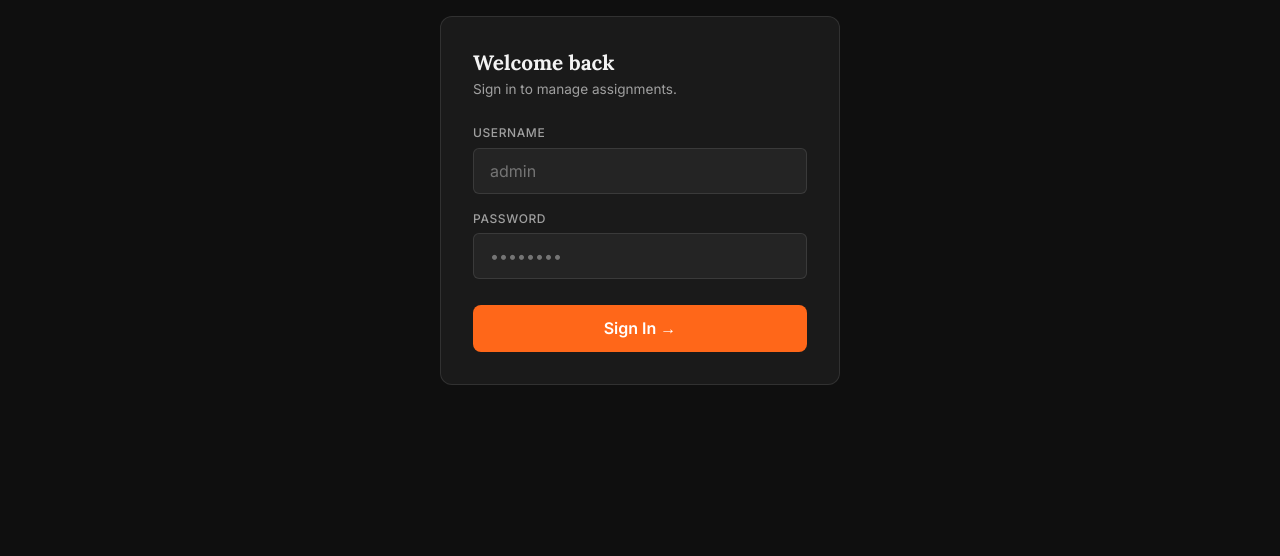
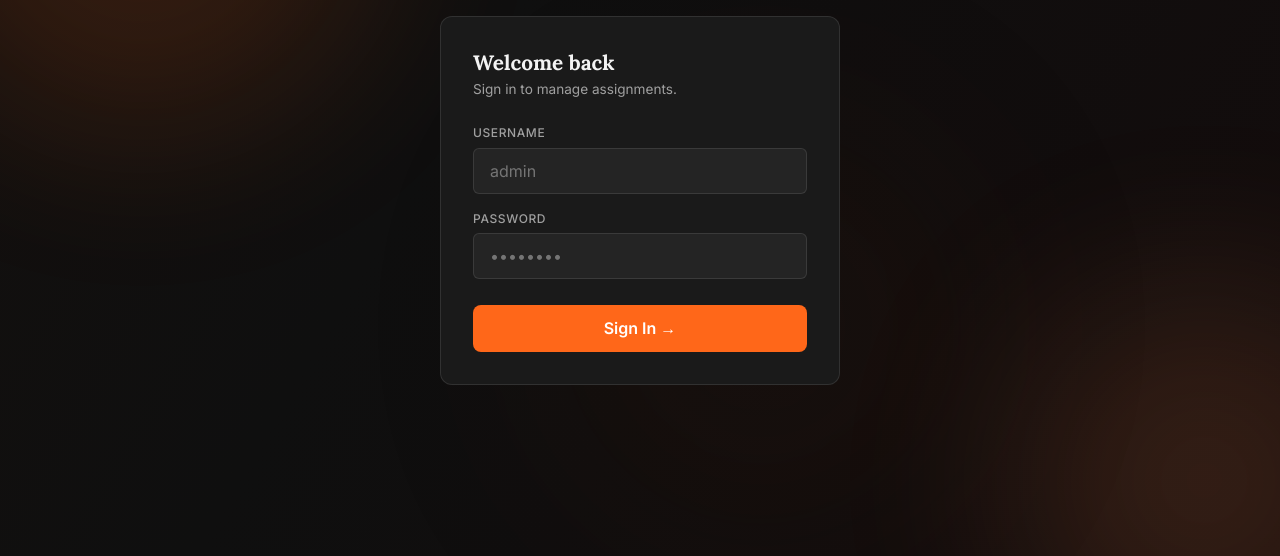
Before and after one commit to SherlockHolmes1249/Website-for-assignment, a website: page public/admin/index.html in a window 1280 px wide. Shown: the part 244-800 px from the top of the page. Drawn offline with nearby package versions, Linux system fonts and the light colour scheme.

Commit message:
Add files via upload

```diff
--- a/public/admin/index.html
+++ b/public/admin/index.html
@@ -16,14 +16,14 @@
       --success: #34d399; --warning: #fbbf24; --danger: #f87171;
       --sidebar-w: 240px;
     }
-    body { background: var(--bg); color: var(--text); font-family: 'Inter', sans-serif; min-height: 100vh; overflow-x: hidden; position: relative; }
+    body { background: transparent; color: var(--text); font-family: 'Inter', sans-serif; min-height: 100vh; overflow-x: hidden; position: relative; }
     body::before {
-      content: ''; position: fixed; inset: 0; pointer-events: none; z-index: 0;
+      content: ''; position: fixed; inset: 0; pointer-events: none; z-index: -1;
       background: linear-gradient(120deg, #0f0f0f, #1a110d, #0f0f0f, #150a0a);
       background-size: 300% 300%;
       animation: gradientShift 15s ease infinite;
     }
-    .bg-blobs { position: fixed; inset: 0; z-index: 0; pointer-events: none; overflow: hidden; }
+    .bg-blobs { position: fixed; inset: 0; z-index: -1; pointer-events: none; overflow: hidden; }
     .bg-blob { position: absolute; filter: blur(90px); opacity: 0.15; border-radius: 50%; animation: floatBlob 20s infinite alternate ease-in-out; }
     .bg-blob.one { width: 450px; height: 450px; background: var(--accent); top: -100px; left: -100px; animation-duration: 25s; }
     .bg-blob.two { width: 350px; height: 350px; background: var(--accent2); bottom: -50px; right: -50px; animation-duration: 22s; animation-delay: -5s; }
@@ -32,7 +32,7 @@
     @keyframes floatBlob { 0% { transform: translate(0, 0) scale(1); } 50% { transform: translate(50px, 50px) scale(1.1); } 100% { transform: translate(-30px, 80px) scale(0.9); } }
 
     /* LOGIN */
-    #login-screen { min-height: 100vh; display: flex; align-items: center; justify-content: center; background: var(--bg); position: relative; padding: 1.5rem; }
+    #login-screen { min-height: 100vh; display: flex; align-items: center; justify-content: center; background: transparent; position: relative; padding: 1.5rem; }
 
     .login-box { position: relative; z-index: 1; width: 100%; max-width: 400px; }
     .login-logo { text-align: center; margin-bottom: 2rem; }
@@ -76,7 +76,7 @@
     .btn-logout:hover { border-color: var(--danger); color: var(--danger); }
 
     /* MAIN */
-    .main { min-height: 100vh; background: var(--bg); }
+    .main { min-height: 100vh; background: transparent; }
     @media (min-width: 768px) { .main { margin-left: var(--sidebar-w); } }
 
     .topbar { display: flex; align-items: center; justify-content: space-between; padding: 0.9rem 1.2rem; border-bottom: 1px solid var(--border); background: rgba(7,7,14,0.85); backdrop-filter: blur(12px); position: sticky; top: 0; z-index: 40; gap: 0.8rem; }
```
Also changed, not shown: public/index.html (+3 -3 lines).
